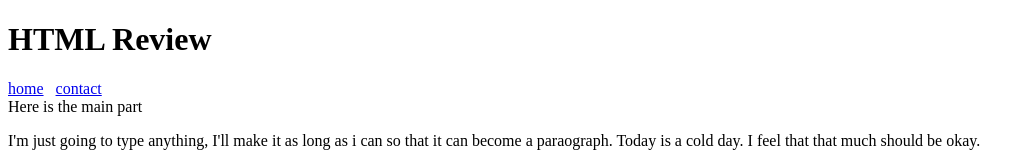
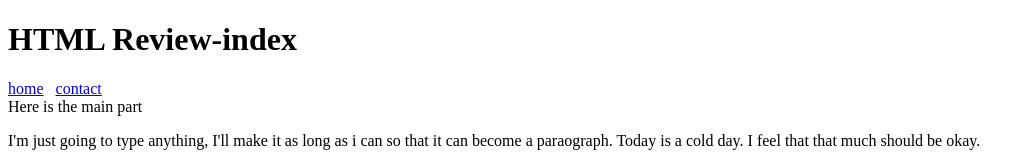
Before and after one commit to SHerlyn0/website_challenge, a plain HTML site: page index.html in a window 1280 px wide. Shown: the top 160 px of the page, without its empty margins (0-1035 px from the left). Drawn offline with Linux system fonts and the light colour scheme.

Commit message:
Update index.html

```diff
--- a/index.html
+++ b/index.html
@@ -6,7 +6,7 @@
   </head>
   <body>
     <header>
-      <h1>HTML Review</h1>
+      <h1>HTML Review-index</h1>
     </header>
     <nav>
       <a href="index.html">home</a> &nbsp;
```
